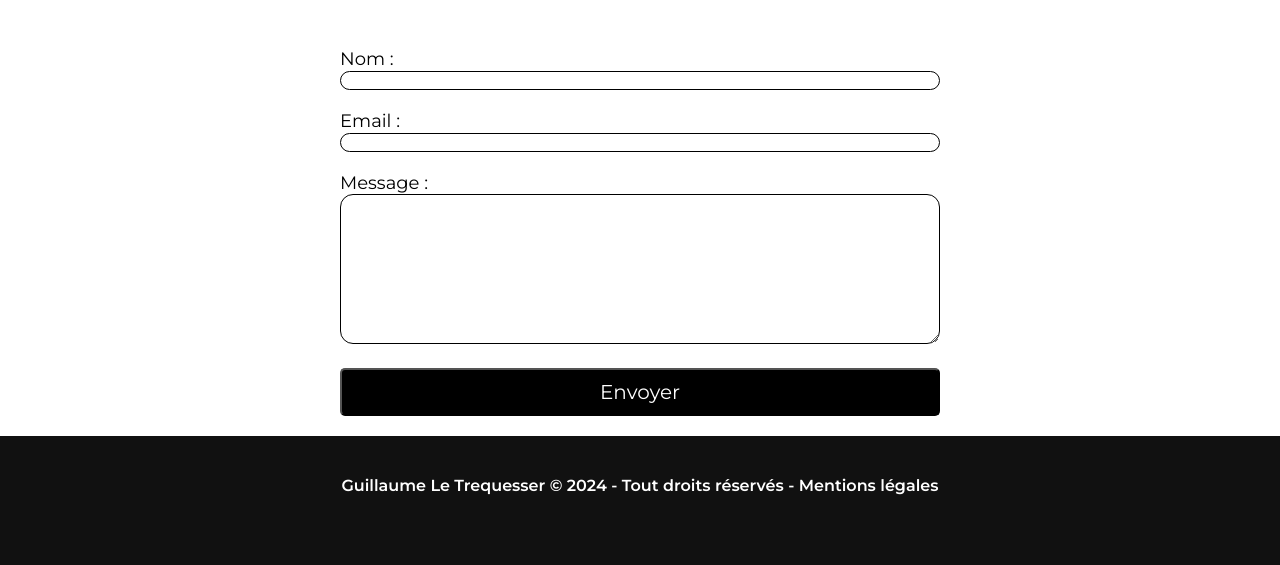
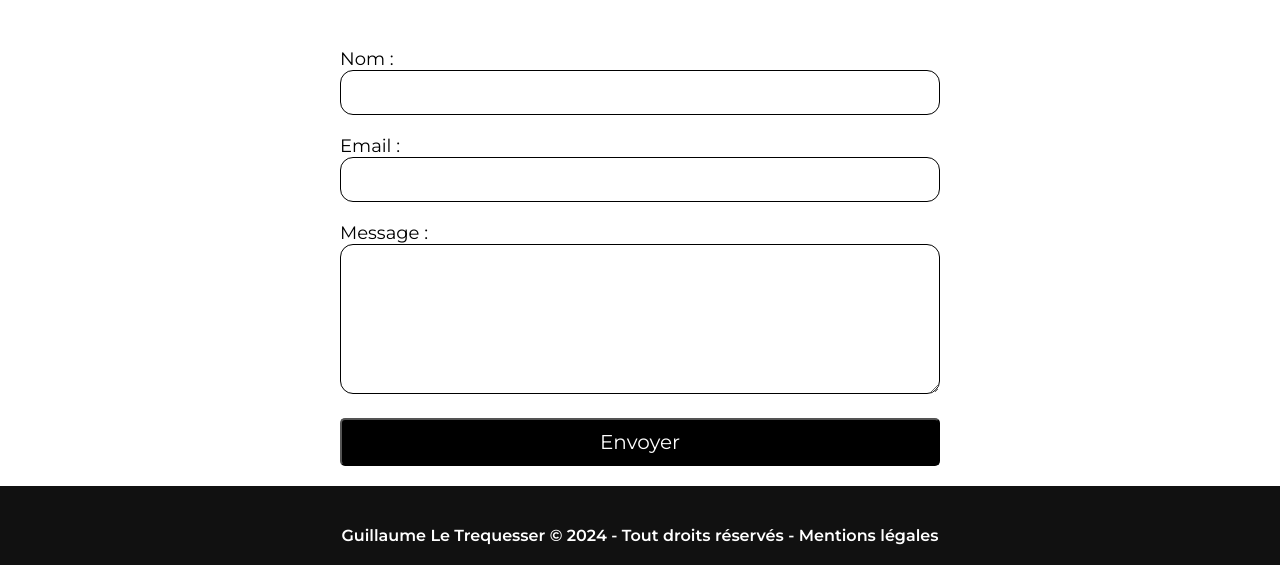
Before and after one commit to gletrequess/Gletrequess_Portfolio, a website: page index.html in a window 1280 px wide. Shown: the part 3713-4278 px from the top of the page. Before the commit the page ends 4228 px from the top, so only its background shows below. Drawn offline with Linux system fonts and the light colour scheme.

Commit message:
Augmentation input form contact

```diff
--- a/index.html
+++ b/index.html
@@ -210,6 +210,8 @@
                   border-radius: 13px;
                   width: 100%;
                   box-sizing: border-box;
+                  font-size: 20px; /* Increased font size */
+                  padding: 10px; /* Added padding */
                 "
               />
             </div>
@@ -235,6 +237,8 @@
                   border-radius: 13px;
                   width: 100%;
                   box-sizing: border-box;
+                  font-size: 20px; /* Increased font size */
+                  padding: 10px; /* Added padding */
                 "
               />
             </div>
```
